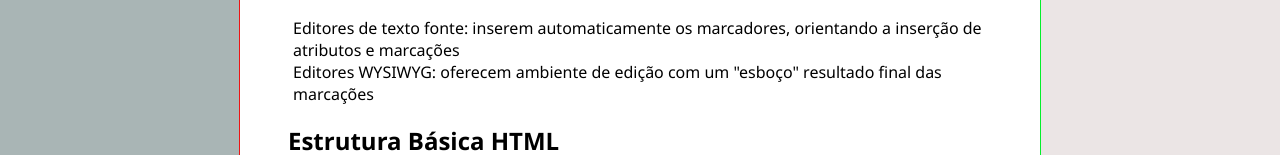
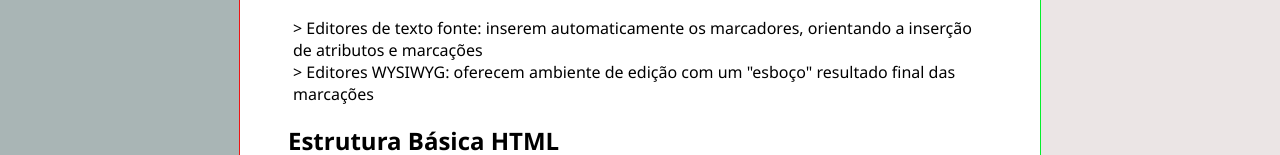
Before and after one commit to WillianGitADS/dio_estudos_web, a plain HTML site: page desafio DIO - Wikipedia/trilha-html-modulo-3-main/index.html in a window 1280 px wide. Shown: the part 2119-2274 px from the top of the page. Drawn offline with Linux system fonts and the light colour scheme.

Commit message:
atulização

```diff
--- a/desafio DIO - Wikipedia/trilha-html-modulo-3-main/index.html
+++ b/desafio DIO - Wikipedia/trilha-html-modulo-3-main/index.html
@@ -176,11 +176,11 @@
         </p>
         <ul>
           <li>
-            Editores de texto fonte: inserem automaticamente os marcadores,
+            > Editores de texto fonte: inserem automaticamente os marcadores,
             orientando a inserção de atributos e marcações
           </li>
           <li>
-            Editores WYSIWYG: oferecem ambiente de edição com um "esboço"
+            > Editores WYSIWYG: oferecem ambiente de edição com um "esboço"
             resultado final das marcações
           </li>
         </ul>
```
